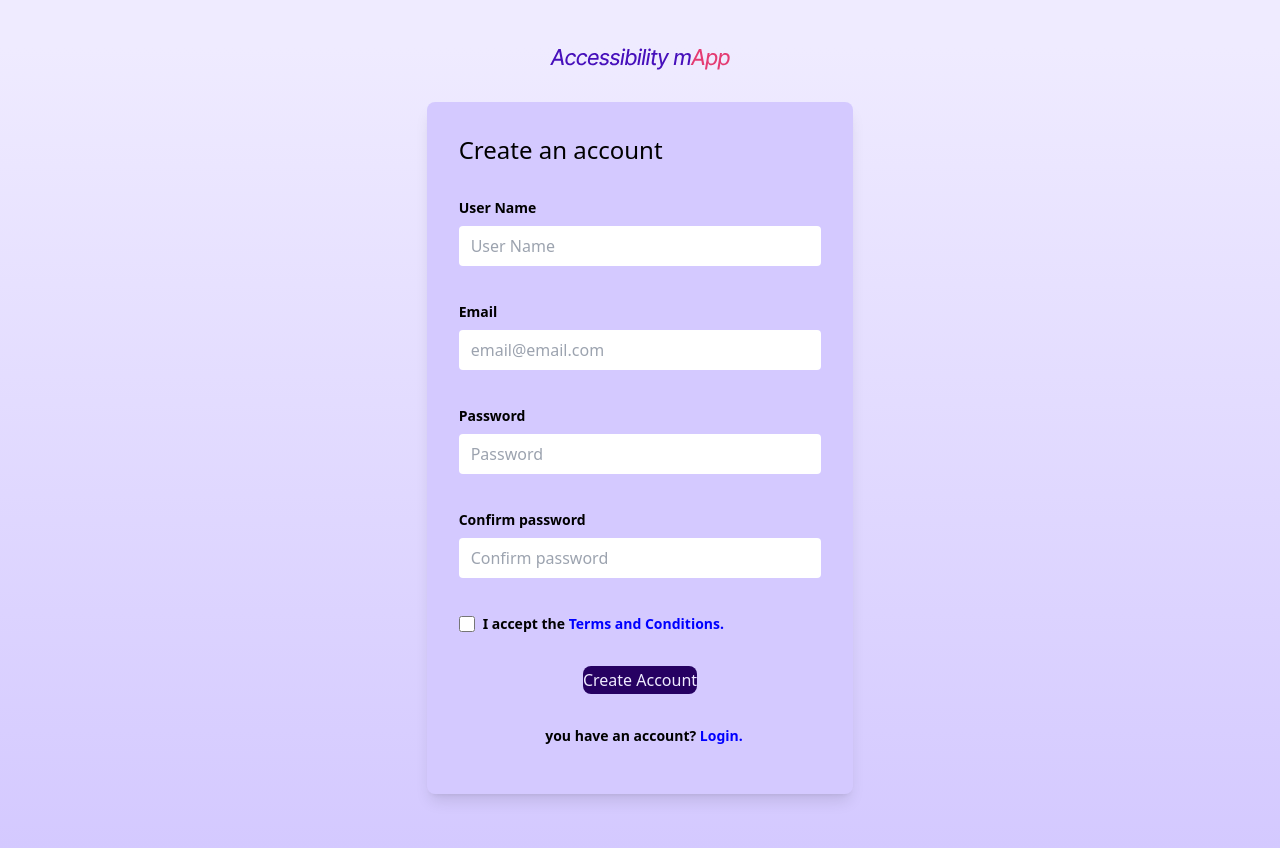
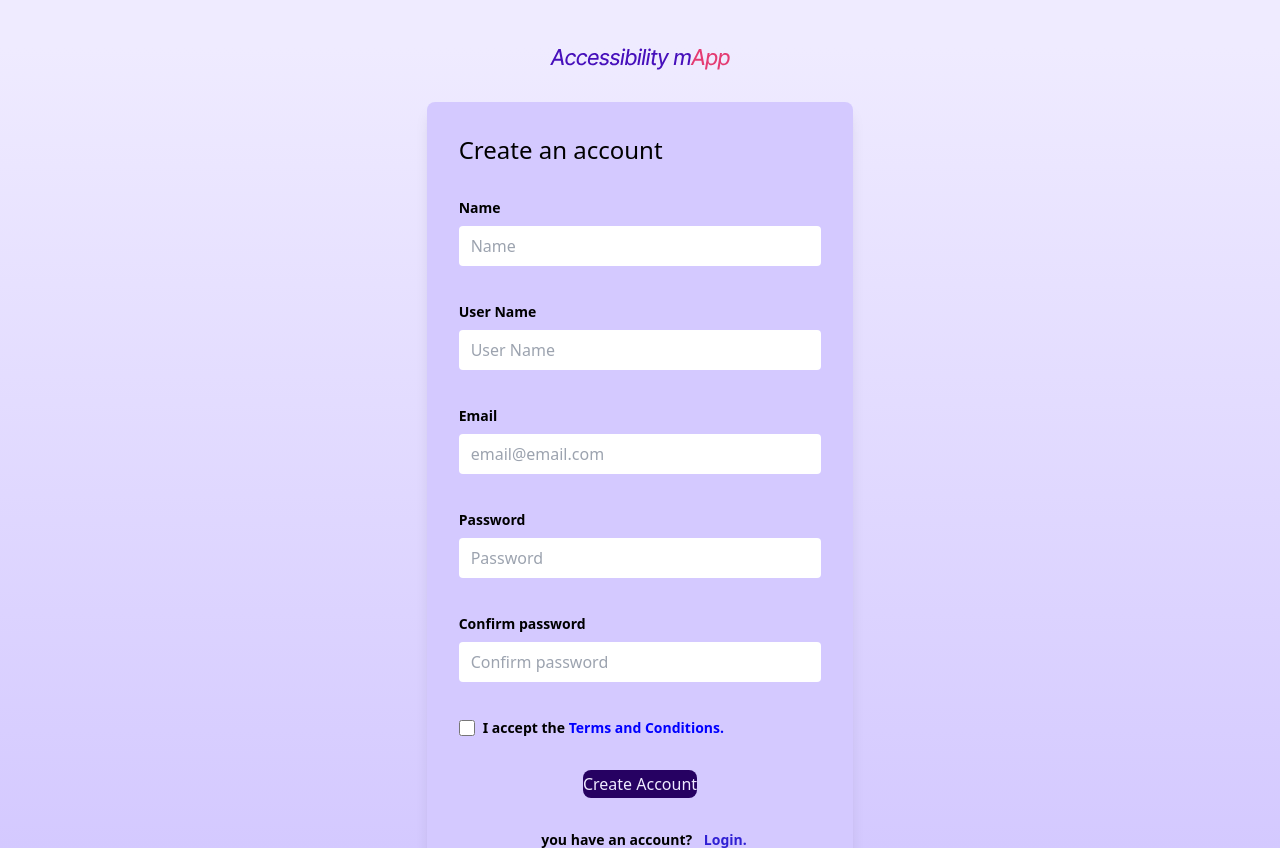
Before and after one commit to diego-vecch/devathon4-team5-frontend, a Next.js app: page /Register in a window 1280 px wide. Built offline with nearby package versions, Linux system fonts and the light colour scheme.

Commit message:
bugfix:register: add name because the back validation requires it.

```diff
--- a/src/components/register/Register.jsx
+++ b/src/components/register/Register.jsx
@@ -1,7 +1,9 @@
 import { useState, useCallback } from 'react'
+import Link from 'next/link'
 
 export default function Register () {
   const [datos, setDatos] = useState({
+    name: '',
     username: '',
     email: '',
     password: ''
@@ -36,38 +38,44 @@ export default function Register () {
           {/* Register */}
           <form className='pt-6 pb-2 my-2' method='post' onSubmit={enviarDatos}>
             <div className='mb-6'>
+              <label className='block text-sm font-bold mb-2' htmlFor='name'>
+                Name
+              </label>
+              <input className='rounded w-full py-2 px-3 text-grey-darker mb-3' required onChange={handleChange} id='name' name='name' type='text' placeholder='Name' />
+            </div>
+            <div className='mb-6'>
               <label className='block text-sm font-bold mb-2' htmlFor='username'>
                 User Name
               </label>
-              <input className='rounded w-full py-2 px-3 text-grey-darker mb-3' onChange={handleChange} id='username' name='username' type='text' placeholder='User Name' />
+              <input className='rounded w-full py-2 px-3 text-grey-darker mb-3' onChange={handleChange} id='username' name='username' type='text' placeholder='User Name' required />
             </div>
             <div className='mb-6'>
               <label className='block text-sm font-bold mb-2' htmlFor='email'>
                 Email
               </label>
-              <input className='rounded w-full py-2 px-3 text-grey-darker mb-3' onChange={handleChange} id='email' type='email' name='email' placeholder='email@email.com' />
+              <input className='rounded w-full py-2 px-3 text-grey-darker mb-3' onChange={handleChange} id='email' type='email' name='email' placeholder='email@email.com' required />
             </div>
             <div className='mb-6'>
               <label className='block text-sm font-bold mb-2' htmlFor='password'>
                 Password
               </label>
-              <input className='rounded w-full py-2 px-3 text-grey-darker mb-3' onChange={handleChange} id='password' type='password' name='password' placeholder='Password' />
+              <input className='rounded w-full py-2 px-3 text-grey-darker mb-3' onChange={handleChange} id='password' type='password' name='password' placeholder='Password' required />
             </div>
             <div className='mb-6'>
               <label className='block text-sm font-bold mb-2' htmlFor='confirm_password'>
                 Confirm password
               </label>
-              <input className='rounded w-full py-2 px-3 text-grey-darker mb-3' id='confirm_password' type='password' name='confirm_password' placeholder='Confirm password' />
+              <input className='rounded w-full py-2 px-3 text-grey-darker mb-3' id='confirm_password' type='password' name='confirm_password' placeholder='Confirm password' required />
             </div>
             <div className='flex items-center'>
-              <input type='checkbox' value='' className='w-4 h-4 bg-gray-100 border-gray-300 rounded' />
-              <label className='ml-2 text-sm font-bold dark:text-gray-300'>I accept the <font color="blue"><a href="https://www.example.com" target="_blank">Terms and Conditions.</a></font> </label>
+              <input type='checkbox' value='' className='w-4 h-4 bg-gray-100 border-gray-300 rounded' required />
+              <label className='ml-2 text-sm font-bold dark:text-gray-300'>I accept the <font color='blue'><a href='https://www.example.com' target='_blank'>Terms and Conditions.</a></font> </label>
             </div>
             <div className='flex flex-col m-6 items-center'>
               <button type='submit' onClick={enviarDatos} className='bg-light-btn text-light-bg1 rounded-lg m-2 h-7 w-auto content-center'>Create Account</button>
             </div>
             <div className='flex justify-center items-center'>
-              <label className='ml-2 text-sm font-bold dark:text-gray-300'>you have an account? <font color="blue"><a href="https://www.example.com" target="_blank">Login.</a></font> </label>
+              <label className='ml-2 text-sm font-bold dark:text-gray-300'>you have an account? <font color='blue'><Link href='/Login' className='ml-2 gap-4 text-sm font-bold text-light-selec dark:text-gray-300'>Login.</Link></font> </label>
             </div>
           </form>
         </div>
```
